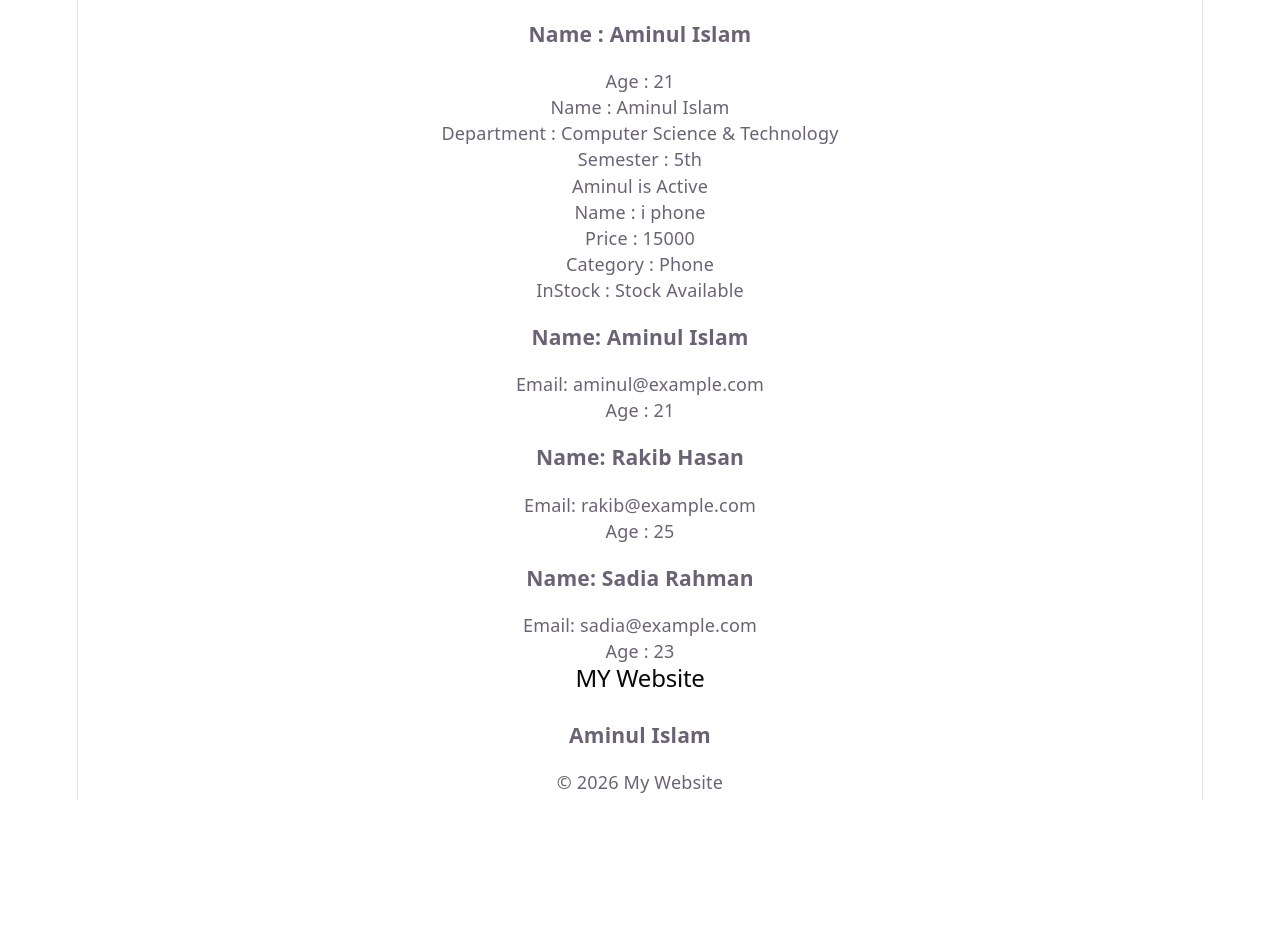
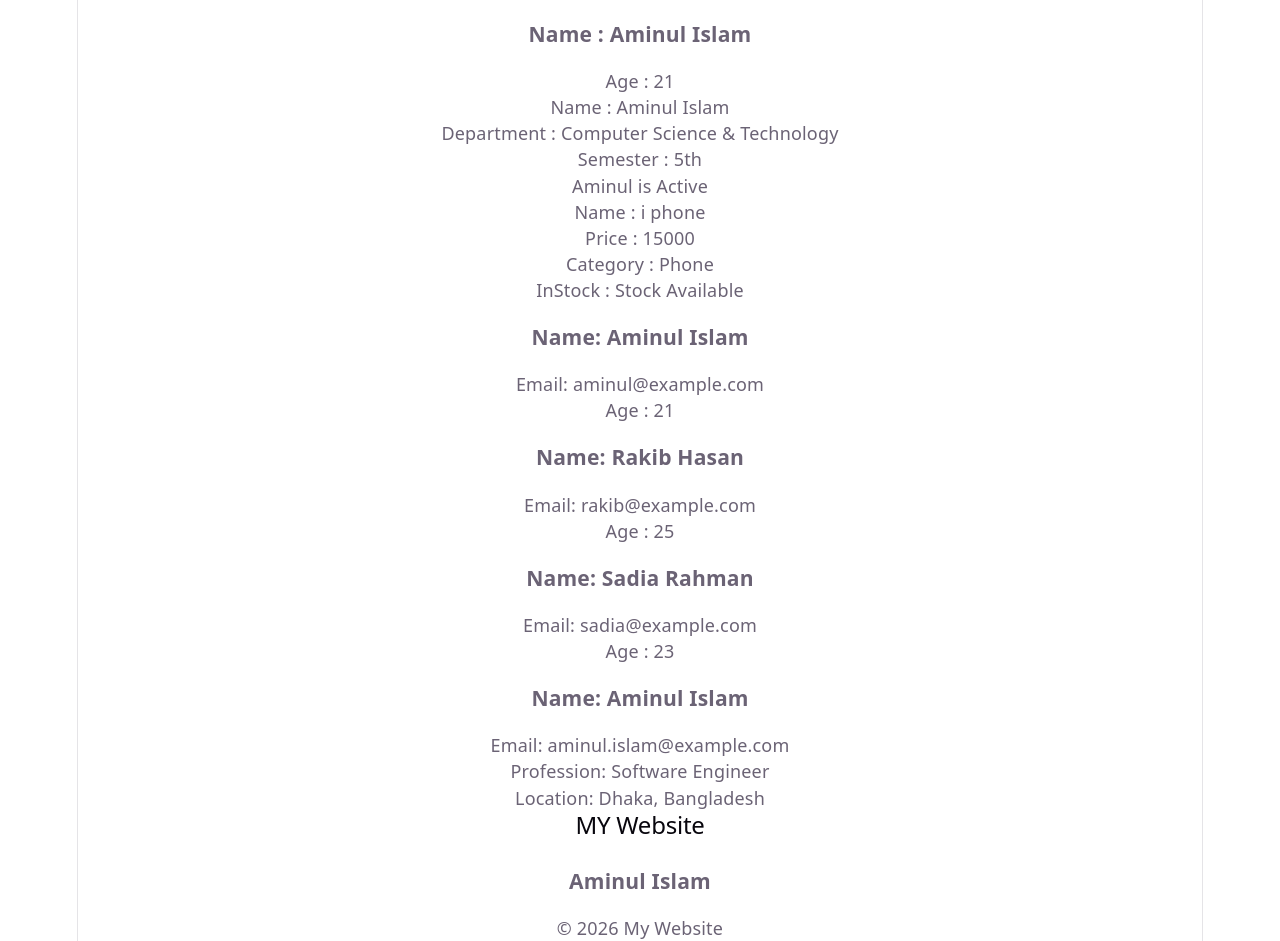
Before and after one commit to aminulislamdev/programming-hero-module-27, a React (Vite) app in the folder 03-components-and-props/: page / in a window 1280 px wide. Before the commit the page ends 800 px from the top, so only its background shows below. Built offline with nearby package versions, Linux system fonts and the light colour scheme.

Commit message:
Add ProfileCard component with typed user props

```diff
--- a/03-components-and-props/src/App.tsx
+++ b/03-components-and-props/src/App.tsx
@@ -3,6 +3,7 @@ import Footer from './components/Footer'
 import Header from './components/Header'
 import ProductCard from './components/ProductCard'
 import Profile from './components/Profile'
+import ProfileCard from './components/ProfileCard'
 import Status from './components/Status'
 import Student from './components/Student'
 import User from './components/User'
@@ -31,13 +32,24 @@ function App() {
     }
   ];
 
+  const UserData = {
+    name: 'Aminul Islam',
+    email: 'aminul.islam@example.com',
+    profession: 'Software Engineer',
+    location: 'Dhaka, Bangladesh'
+  };
+
+
   return <>
     <User name="Aminul Islam" age={21} />
-    <Student name="Aminul Islam" department='Computer Science & Technology' semester={5}/>
-    <Status name="Aminul" isActive={true}/>
-    <ProductCard name='i phone' price={15000} category='Phone' inStock= {true}></ProductCard>
+    <Student name="Aminul Islam" department='Computer Science & Technology' semester={5} />
+    <Status name="Aminul" isActive={true} />
+    <ProductCard name='i phone' price={15000} category='Phone' inStock={true}></ProductCard>
 
     <UserList users={users}></UserList>
+    <ProfileCard user={UserData} />
+
+
 
     <Header></Header>
     <Profile></Profile>
--- a/03-components-and-props/src/components/ProfileCard.tsx
+++ b/03-components-and-props/src/components/ProfileCard.tsx
@@ -0,0 +1,20 @@
+export interface OneUsers {
+  name: string;
+  email: string;
+  profession: string;
+  location: string;
+}
+
+// ProfileCard Component
+function ProfileCard({ user }: { user: OneUsers }) {
+  return (
+    <div className="profile-card">
+      <h3>Name: {user.name}</h3>
+      <p>Email: {user.email}</p>
+      <p>Profession: {user.profession}</p>
+      <p>Location: {user.location}</p>
+    </div>
+  );
+}
+
+export default ProfileCard;
```
